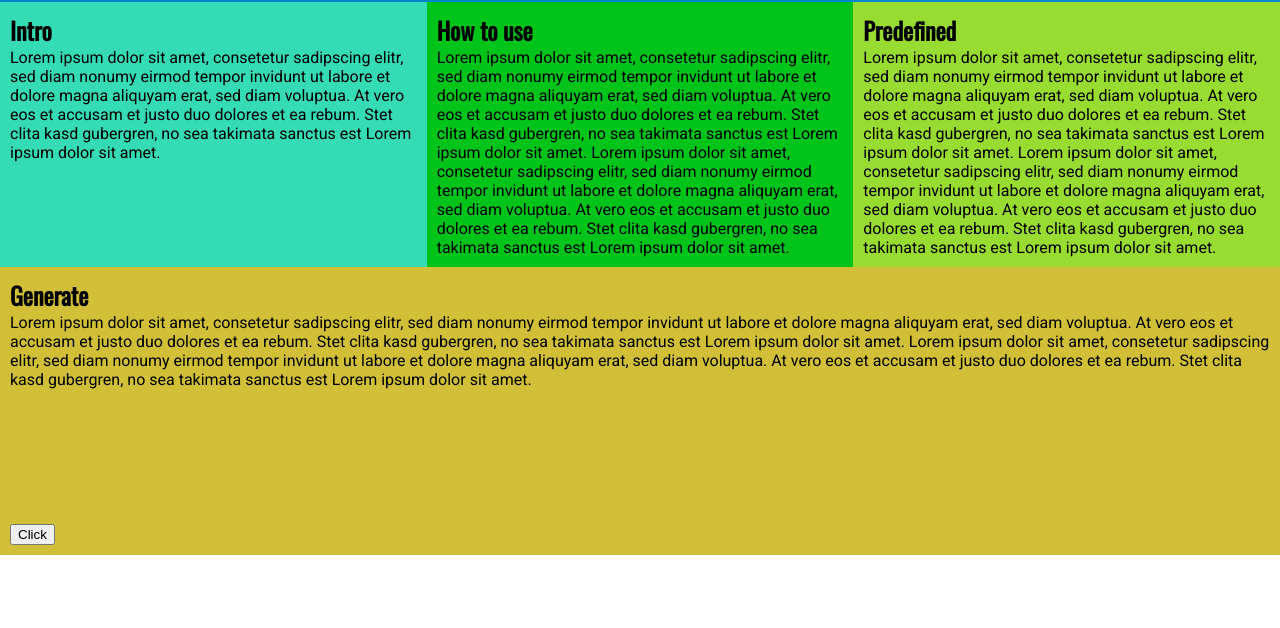
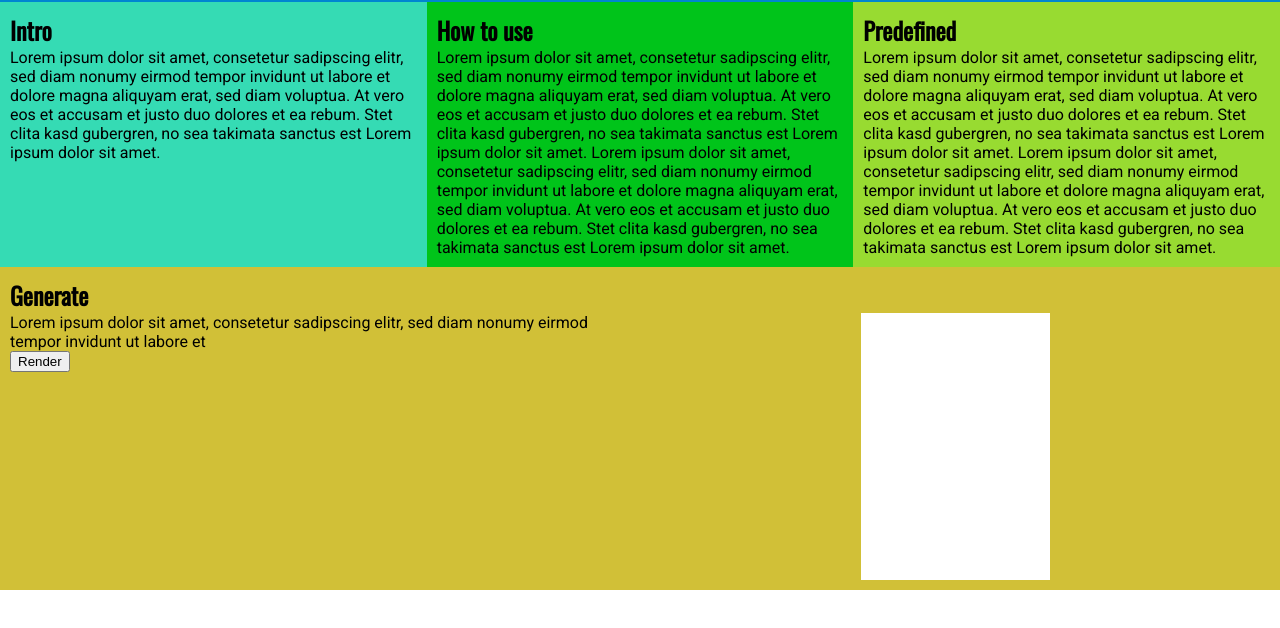
Before and after one commit to Buckwich/leafIt, a website: page docs/index.html in a window 1280 px wide. Shown: the part 54-682 px from the top of the page. Drawn offline with nearby package versions, Linux system fonts and the light colour scheme; files that its build step writes are made by us from their sources.

Commit message:
update docs

```diff
--- a/docs/index.css
+++ b/docs/index.css
@@ -1 +1 @@
-@import url("https://fonts.googleapis.com/css?family=Oswald|Roboto");.roboto{font-family:'Roboto', sans-serif}.oswald{font-family:'Oswald', sans-serif}h1,h2,h3,h4{font-family:'Oswald', sans-serif;margin:0}p{margin:0}section{padding:10px}body{padding:0;margin:0;font-family:'Roboto', sans-serif}nav{background-color:#0086D1;padding:10px}@media (min-width: 600px){.topGrid{display:grid;grid-template-columns:1fr 1fr;grid-template-areas:"intro howTo" "predefined predefined"}}@media (min-width: 600px) and (min-width: 1200px){.topGrid{grid-template-columns:1fr 1fr 1fr;grid-template-areas:"intro howTo predefined"}}@media (min-width: 600px){#intro{grid-area:intro}#howTo{grid-area:howTo}#predefined{grid-area:predefined}}#intro{background-color:#35DBB4}#howTo{background-color:#00C41A}#predefined{background-color:#98DB31}#configurator{background-color:#D1C037}
+@import url("https://fonts.googleapis.com/css?family=Oswald|Roboto");.roboto{font-family:'Roboto', sans-serif}.oswald{font-family:'Oswald', sans-serif}h1,h2,h3,h4{font-family:'Oswald', sans-serif;margin:0}p{margin:0}section{padding:10px}body{padding:0;margin:0;font-family:'Roboto', sans-serif}nav{background-color:#0086D1;padding:10px}@media (min-width: 600px){.topGrid{display:grid;grid-template-columns:1fr 1fr;grid-template-areas:"intro howTo" "predefined predefined"}}@media (min-width: 600px) and (min-width: 1200px){.topGrid{grid-template-columns:1fr 1fr 1fr;grid-template-areas:"intro howTo predefined"}}@media (min-width: 600px){#intro{grid-area:intro}#howTo{grid-area:howTo}#predefined{grid-area:predefined}}#intro{background-color:#35DBB4}#howTo{background-color:#00C41A}#predefined{background-color:#98DB31}#configurator{background-color:#D1C037}#preview{max-width:30%;margin:auto;display:block;background-color:white;grid-area:preview}.configuratorGrid{display:grid;grid-template-columns:1fr 1fr;grid-template-areas:"configurator preview"}#configurator{grid-area:configurator}#preview{grid-area:preview}
--- a/docs/index.html
+++ b/docs/index.html
@@ -38,11 +38,20 @@
     </section>  </div>  <!-- .topGrid -->
   <section id="configurator">
     <h2>Generate</h2>
-    <p>Lorem ipsum dolor sit amet, consetetur sadipscing elitr, sed diam nonumy eirmod tempor invidunt ut labore et dolore magna aliquyam erat, sed diam voluptua. At vero eos et accusam et justo duo dolores et ea rebum. Stet clita kasd gubergren, no sea takimata sanctus est Lorem ipsum dolor sit amet. Lorem ipsum dolor sit amet, consetetur sadipscing elitr, sed diam nonumy eirmod tempor invidunt ut labore et dolore magna aliquyam erat, sed diam voluptua. At vero eos et accusam et justo duo dolores et ea rebum. Stet clita kasd gubergren, no sea takimata sanctus est Lorem ipsum dolor sit amet.</p>
-    <button onclick="test()">Click</button>
-    <canvas id="preview"></canvas>
+    <div class="configuratorGrid">
+        <div id="configurator">
+            <p>Lorem ipsum dolor sit amet, consetetur sadipscing elitr, sed diam nonumy eirmod tempor invidunt ut labore et
+            </p>
+            <button onclick="render()">Render</button>
+        </div>
+
+
+    <!-- default preview in A4 -->
+    <canvas id="preview" width="892" height="1262"></canvas>
+
+    </div>
+
 </section>
-
   <script src="index.js"></script>
 </body>
 
```
Also changed, not shown: 1 other file.
